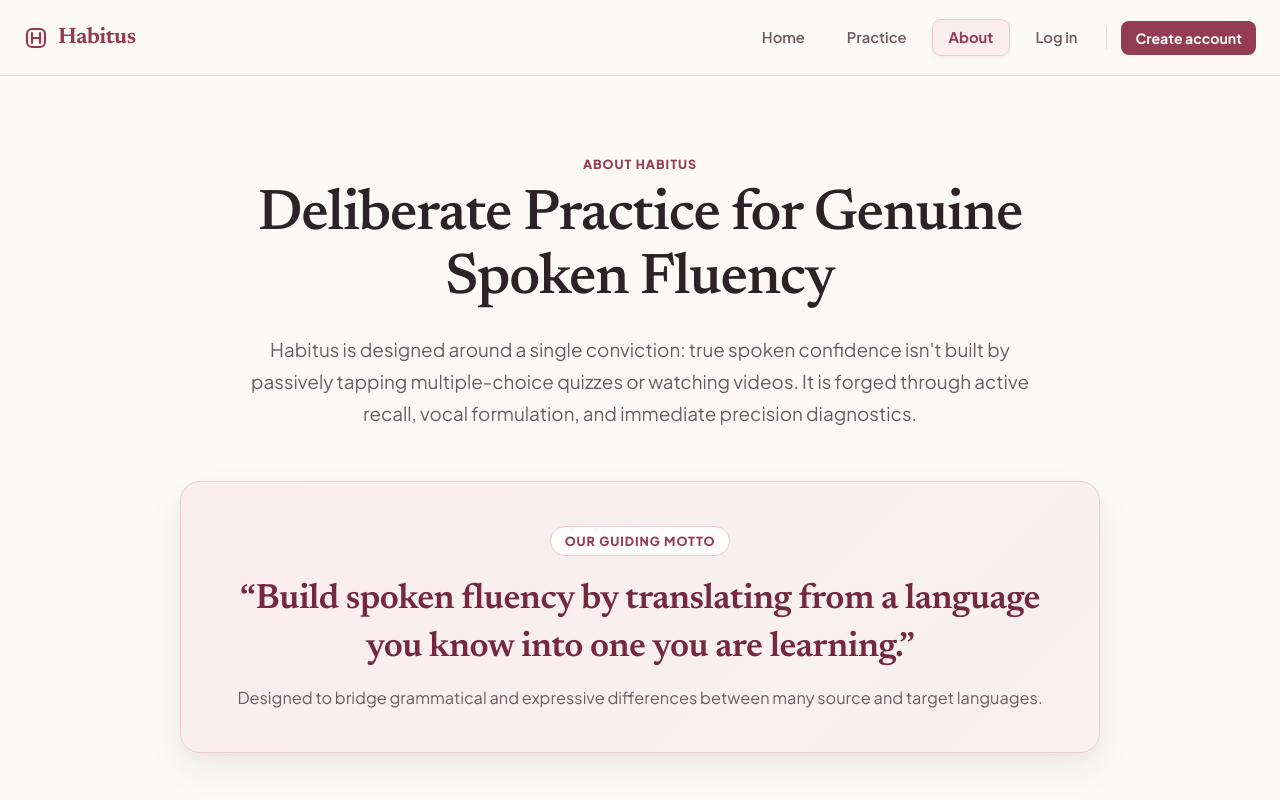
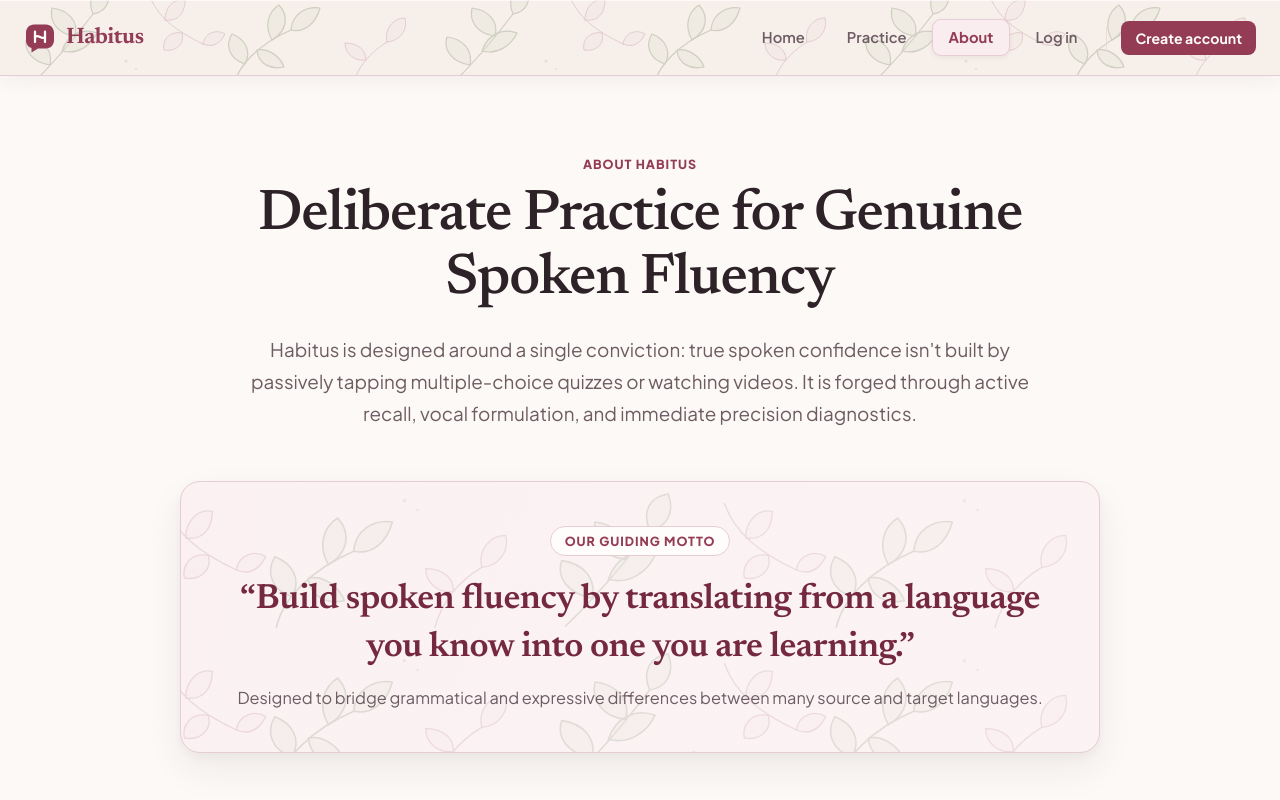
Before and after one commit to Ashik590/Habitus, a React (Vite) app in the folder frontend/: page /about in a window 1280 px wide. Shown: the top 800 px of the page. Built offline with nearby package versions, Linux system fonts and the light colour scheme; no server answers.

Commit message:
feat(branding): introduce Habitus speech-bubble logo

```diff
--- a/frontend/index.html
+++ b/frontend/index.html
@@ -2,7 +2,7 @@
 <html lang="en">
   <head>
     <meta charset="UTF-8" />
-    <link rel="icon" type="image/svg+xml" href="/favicon.svg" />
+    <link rel="icon" type="image/svg+xml" href="/habitus-mark.svg" />
     <meta name="viewport" content="width=device-width, initial-scale=1.0" />
     <title>Habitus</title>
     <link rel="preconnect" href="https://fonts.googleapis.com" />
--- a/frontend/src/components/Layout.tsx
+++ b/frontend/src/components/Layout.tsx
@@ -5,23 +5,14 @@ import { useAuth } from '../auth/useAuth'
 
 function HabitusLogo() {
   return (
-    <svg
+    <img
       className="brand-logo"
-      width="24"
-      height="24"
-      viewBox="0 0 24 24"
-      fill="none"
-      stroke="currentColor"
-      strokeWidth="2.2"
-      strokeLinecap="round"
-      strokeLinejoin="round"
+      src="/habitus-mark.svg"
+      width="32"
+      height="32"
+      alt=""
       aria-hidden="true"
-    >
-      <rect x="3" y="3" width="18" height="18" rx="5" />
-      <path d="M8 7v10" />
-      <path d="M16 7v10" />
-      <path d="M8 12h8" />
-    </svg>
+    />
   )
 }
 
--- a/frontend/src/index.css
+++ b/frontend/src/index.css
@@ -49,16 +49,32 @@ h1 { color: var(--ink); font-size: clamp(2.4rem, 5vw, 4.4rem); line-height: 1.08
 h2 { font-size: clamp(1.6rem, 3vw, 2.2rem); }
 .app-shell { display: flex; flex-direction: column; min-height: 100vh; }
 .app-shell > main { flex: 1; }
-.site-header { height: 76px; padding: 0 max(24px, calc((100vw - 1380px) / 2)); display: flex; align-items: center; justify-content: space-between; background: color-mix(in srgb, var(--page) 94%, transparent); border-bottom: 1px solid var(--line); position: sticky; top: 0; z-index: 10; backdrop-filter: blur(14px); }
+.site-header {
+  height: 76px;
+  padding: 0 max(24px, calc((100vw - 1380px) / 2));
+  display: flex;
+  align-items: center;
+  justify-content: space-between;
+  background-color: #f7efea;
+  background-image: url("./assets/botanical-pattern.svg");
+  background-size: 420px 120px;
+  background-position: center;
+  background-repeat: repeat;
+  border-bottom: 1px solid var(--rose-border);
+  box-shadow: 0 4px 20px rgba(83, 47, 60, .06), inset 0 1px 0 rgba(255, 255, 255, .65);
+  position: sticky;
+  top: 0;
+  z-index: 10;
+}
 .brand { display: inline-flex; align-items: center; gap: 10px; color: var(--rose); font-family: var(--font-serif); font-size: 1.4rem; font-weight: 650; text-decoration: none; letter-spacing: -.02em; padding: 6px 12px; margin-left: -12px; border-radius: 10px; transition: background .15s ease; }
 .brand:hover { background: var(--rose-soft); }
-.brand-logo { color: var(--rose); flex-shrink: 0; }
+.brand-logo { display: block; width: 32px; height: 32px; flex-shrink: 0; }
 .site-nav { display: flex; align-items: center; gap: 8px; }
 .nav-item { display: inline-flex; align-items: center; justify-content: center; padding: 9px 16px; border-radius: 9px; color: var(--muted); text-decoration: none; font-weight: 600; font-size: 0.92rem; background: transparent; border: 1px solid transparent; cursor: pointer; transition: all .15s ease; line-height: 1.2; font-family: var(--font-sans); }
-.nav-item:hover { color: var(--rose); background: var(--rose-soft); }
 .nav-item.active { color: var(--rose); background: var(--rose-soft); border-color: var(--rose-border); font-weight: 700; box-shadow: var(--shadow-sm); }
+.nav-item:hover, .nav-item:focus-visible { color: var(--rose-deep); background: var(--rose-hover); border-color: var(--rose-border); box-shadow: var(--shadow-sm); }
 .nav-divider { width: 1px; height: 22px; background: var(--line); margin: 0 4px; }
-.nav-logout-btn:hover { color: var(--danger); background: var(--danger-soft); border-color: var(--danger-border); }
+.nav-logout-btn:hover, .nav-logout-btn:focus-visible { color: var(--danger); background: var(--danger-soft); border-color: var(--danger-border); }
 .nav-cta-btn { padding: 9px 18px; border-radius: 9px; font-size: 0.9rem; margin-left: 2px; }
 .page-container { width: min(1380px, calc(100% - 48px)); margin: 0 auto; padding: 56px 0 96px; }
 .button { display: inline-flex; justify-content: center; align-items: center; border: 0; border-radius: 9px; padding: 12px 20px; background: var(--rose); color: var(--on-rose) !important; text-decoration: none; font-weight: 650; font-size: 0.95rem; cursor: pointer; transition: background .15s ease, box-shadow .15s ease; }
@@ -197,6 +213,7 @@ h2 { font-size: clamp(1.6rem, 3vw, 2.2rem); }
 .site-footer-inner { position: relative; width: min(1240px, calc(100% - 96px)); margin: 0 auto; padding: 72px 0 28px; }
 .footer-top { display: grid; grid-template-columns: minmax(280px, 1.55fr) minmax(150px, .65fr) minmax(260px, 1fr); gap: clamp(40px, 7vw, 96px); align-items: start; }
 .site-footer .brand { font-size: 1.8rem; }
+.site-footer .brand-logo { width: 40px; height: 40px; }
 .footer-brand-block .brand { margin-bottom: 18px; }
 .footer-statement { max-width: 430px; margin: 0; color: var(--ink-secondary); font-family: var(--font-serif); font-size: clamp(1.15rem, 1.6vw, 1.45rem); line-height: 1.4; letter-spacing: -.01em; }
 .footer-practice-link { display: inline-flex; align-items: center; gap: 10px; margin-top: 24px; color: var(--rose); font-size: .9rem; font-weight: 750; text-decoration: none; }
@@ -498,6 +515,35 @@ h2 { font-size: clamp(1.6rem, 3vw, 2.2rem); }
 .contact-link { color: var(--rose); font-weight: 650; text-decoration: none; font-family: var(--font-mono); font-size: 0.9rem; transition: color .15s ease; }
 .contact-link:hover { color: var(--rose-deep); text-decoration: underline; }
 
+/* Shared botanical surfaces; layered backgrounds leave controls unobstructed. */
+:is(
+  .practice-setup-panel,
+  .practice-card,
+  .exercise-list,
+  .motto-showcase,
+  .about-cta-card,
+  .dashboard-header
+) {
+  background-image:
+    linear-gradient(110deg,
+      rgba(255, 253, 251, .25),
+      rgba(255, 253, 251, var(--botanical-veil, .62)) 48%,
+      rgba(255, 253, 251, .35)),
+    url("./assets/botanical-pattern.svg");
+  background-size: 100% 100%, 560px 160px;
+  background-position: center, right top;
+  background-repeat: no-repeat, repeat;
+}
+
+.dashboard-header, .motto-showcase {
+  --botanical-veil: .32;
+  background-color: var(--rose-soft);
+}
+
+.practice-card, .exercise-list {
+  --botanical-veil: .85;
+}
+
 @media (max-width: 1200px) {
   .dashboard-grid { grid-template-columns: 1fr; }
 }
```
Also changed, not shown: frontend/public/habitus-mark.svg (added), frontend/src/assets/botanical-pattern.svg (added).
